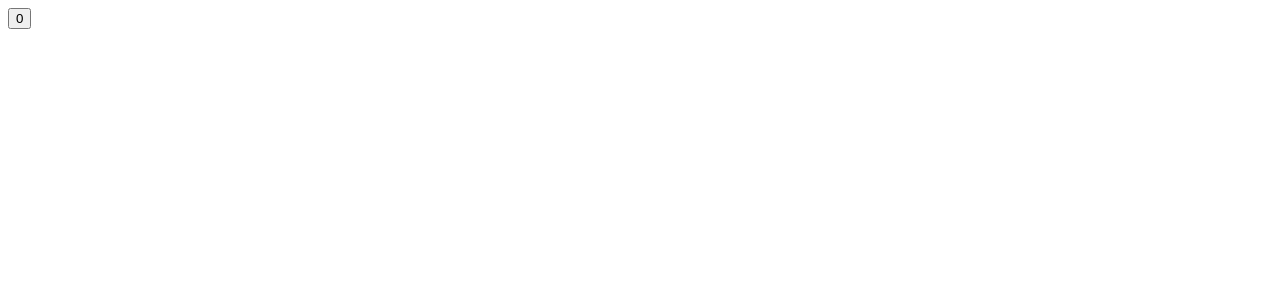
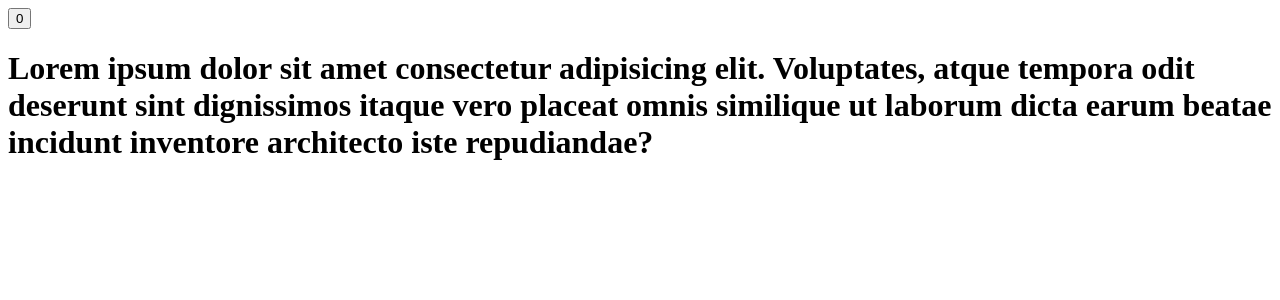
Before and after one commit to riyad-ahmed/Vue-js, a Vue app: page / in a window 1280 px wide. Shown: the top 300 px of the page. Built offline with nearby package versions, Linux system fonts and the light colour scheme.

Commit message:
new component

```diff
--- a/package.json
+++ b/package.json
@@ -15,7 +15,6 @@
     "@babel/core": "^7.12.16",
     "@babel/eslint-parser": "^7.12.16",
     "@vue/cli-plugin-babel": "~5.0.0",
-    "@vue/cli-plugin-eslint": "~5.0.0",
     "@vue/cli-service": "~5.0.0",
     "eslint": "^7.32.0",
     "eslint-plugin-vue": "^8.0.3"
--- a/src/App.vue
+++ b/src/App.vue
@@ -1,8 +1,11 @@
 
 <template>
+<div>
   <button @click="count++">
     {{ count }}
   </button>
+  <Title />
+</div>
 </template>
 
 <script>
@@ -10,6 +13,7 @@
 import {
   ref
 } from 'vue'
+import Title from './components/Title.vue'
 const count = ref(0)
 
 export default {
@@ -19,9 +23,9 @@ export default {
       count
     }
   },
-  // components: {
-  //   HelloWorld,
-  // }
+  components: {
+    Title,
+  }
 
 }
 </script>
--- /dev/null
+++ b/src/components/Title.vue
@@ -0,0 +1,9 @@
+<template>
+  <h1>Lorem ipsum dolor sit amet consectetur adipisicing elit. Voluptates, atque tempora odit deserunt sint dignissimos itaque vero placeat omnis similique ut laborum dicta earum beatae incidunt inventore architecto iste repudiandae?</h1>
+</template>
+
+<script>
+export default {
+  name: 'Title',
+}
+</script>
```
Also changed, not shown: 1 other file (tests, documents, lock files or other folders).
